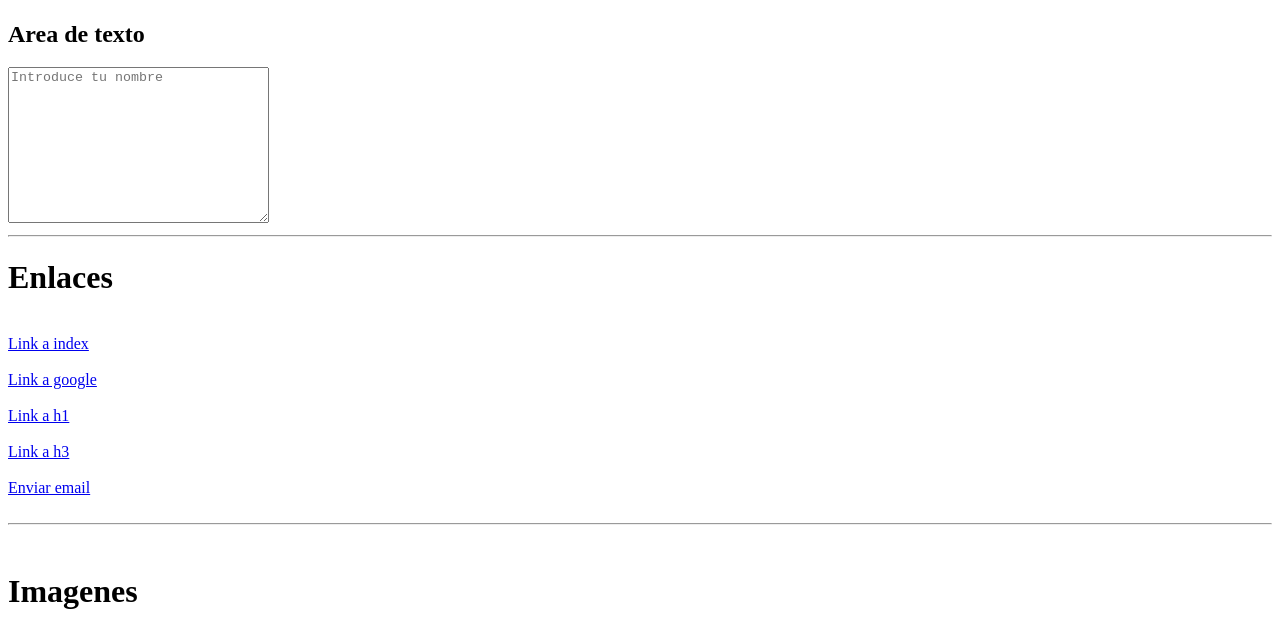
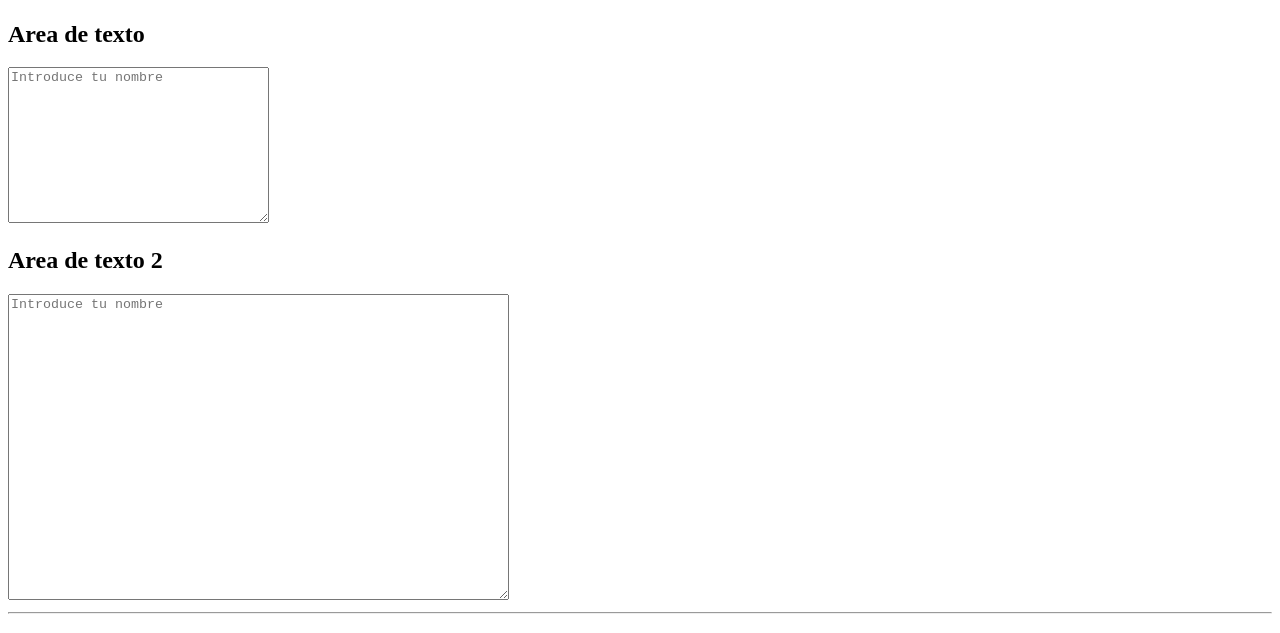
Before and after one commit to bcerto/misRecetas, a plain HTML site: page test.html in a window 1280 px wide. Shown: the part 624-1257 px from the top of the page. Drawn offline with Linux system fonts and the light colour scheme.

Commit message:
Actualizacion test

```diff
--- a/test.html
+++ b/test.html
@@ -35,6 +35,9 @@
     <br>
     <h2>Area de texto</h2>
     <textarea placeholder="Introduce tu nombre" name="" id="" cols="30" rows="10"></textarea>
+
+    <h2>Area de texto 2</h2>
+    <textarea placeholder="Introduce tu nombre" name="" id="" cols="60" rows="20"></textarea>
 
     <hr>
 
```
Also changed, not shown: index.html (line endings or trailing spaces), trash/estilos-recetas.css (line endings or trailing spaces), trash/index.html (line endings or trailing spaces), 3 other files.
